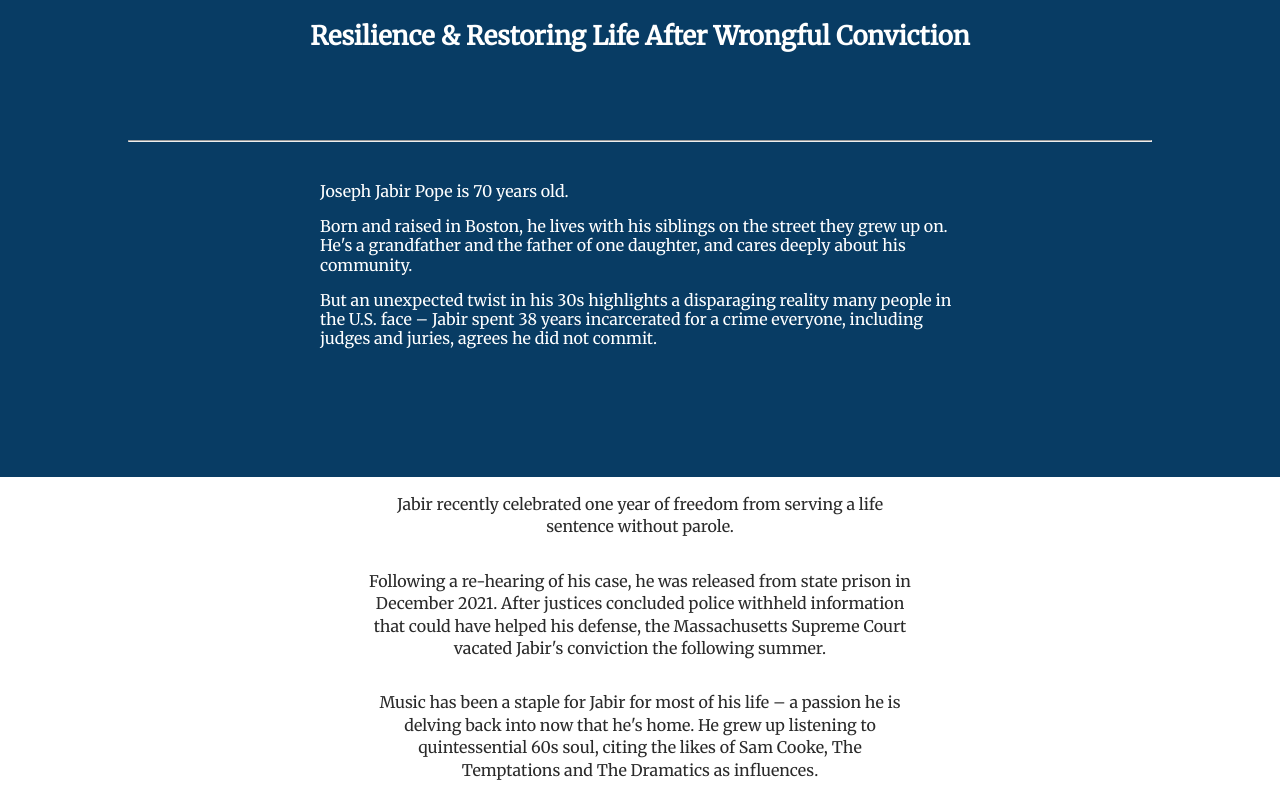
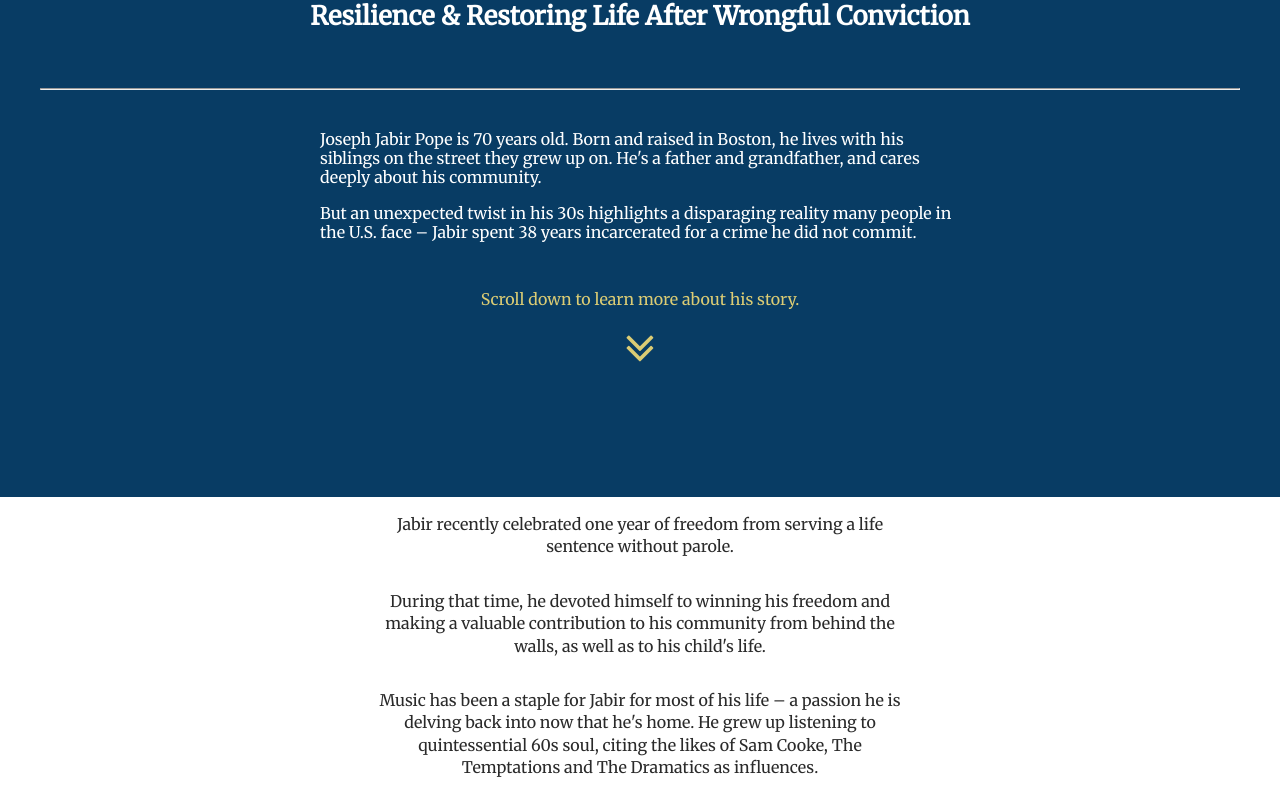
Before and after one commit to dfarooq610/Jabir-Pope-Profile, a plain HTML site: page index.html in a window 1280 px wide. Shown: the part 363-1155 px from the top of the page. Drawn offline with nearby package versions, Linux system fonts and the light colour scheme; a script that the page names is missing.

Commit message:
update banner styles

```diff
--- a/index.html
+++ b/index.html
@@ -41,7 +41,7 @@
         target="blank"
         rel="noopener noreferrer"
       >
-        <img src="./assets/images/NEIP_blue.png" alt="..." height="100px" />
+        <img src="./assets/images/NEIP_blue.png" alt="NEIP logo" height="100px" />
       </a>
     </div>
   </nav>
@@ -53,23 +53,18 @@
     </div>
     <div id="intro">
       <article>
-        <p>Joseph Jabir Pope is 70 years old.</p>
-
-        <p>
-          Born and raised in Boston, he lives with his siblings on the street they grew up on. He's a grandfather and the father of one daughter, and cares deeply about his community.
-        </p>
+        <p>Joseph Jabir Pope is 70 years old. Born and raised in Boston, he lives with his siblings on the street they grew up on. He's a father and grandfather, and cares deeply about his community.</p>
 
         <p>
           But an unexpected twist in his 30s highlights a disparaging reality many
-          people in the U.S. face – Jabir spent 38 years incarcerated for a crime
-          everyone, including judges and juries, agrees he did not commit.
+          people in the U.S. face – Jabir spent 38 years incarcerated for a crime he did not commit.
         </p>
       </article>
    </div>
 
     <div id="scroll-down-indicator">
-      <i class="fa fa-angle-double-down" style="font-size: 48px"></i>
-      <p>Scroll down to learn more about his story.</p>
+      <p style="color:#dbcc74;">Scroll down to learn more about his story.</p>
+      <i class="fa fa-angle-double-down" style="font-size: 48px; color:#dbcc74;"></i>
     </div>
   </div>
 
@@ -84,17 +79,12 @@
       <article>
         <div class="step" data-step="1">
           <p>
-            Jabir recently celebrated one year of freedom from serving a life
-            sentence without parole.
+            Jabir recently celebrated one year of freedom from serving a life sentence without parole.
           </p>
         </div>
         <div class="step" data-step="2">
           <p>
-            Following a re-hearing of his case, he was released from state
-            prison in December 2021. After justices concluded police
-            withheld information that could have helped his defense, the
-            Massachusetts Supreme Court vacated Jabir's conviction the following
-            summer.
+            During that time, he devoted himself to winning his freedom and making a valuable contribution to his community from behind the walls, as well as to his child's life.
           </p>
         </div>
         <div class="step" data-step="3">
@@ -124,18 +114,16 @@
       <article class="in-between">
         <div>
           <h2>Life after release</h2>
-          <p>Jabir also turned to faith ... MORE HERE</p>
-          <p>On his day of release, Jabir knew he wanted to do three things:<br>
-          Cash a check, get a cell phone and take a trip to the mosque.</p>
+          <p>NARRATIVE ABOUT FAITH HERE</p>
         </div>
-        <div class="video">
+        <div class="video" style="text-align:center;">
           <video width="560" height="auto" controls allowfullscreen>
             <source src="./assets/Freedom.mp4" type="video/mp4">
         </video>
         </div>
         <div>
 
-        <p>"Freedom" performed by Jabir Pope, Albert Brown and members of the NEIP Exoneree Network. <cite>Credit: <a href="https://twitter.com/BostonPSL/status/1603032173564809218/video/4?autoplay=0">PSL Boston</a></cite></p>
+        <p style="text-align:center;font-size:0.8em">"Freedom" performed by Jabir Pope, Albert Brown and members of the NEIP Exoneree Network. <cite>Credit: <a href="https://twitter.com/BostonPSL/status/1603032173564809218/video/4?autoplay=0">PSL Boston</a></cite></p>
 
 
         <p>But life after release, in spite of freedom, has not been without its challenges. As one of the older exonerees in the NEIP network, Jabir faces unique obstacles post-release. Most of these are hidden in the tasks and tools that have become commonplace: navigating cell phones and his neighborhood, alike.
--- a/styles.css
+++ b/styles.css
@@ -38,7 +38,7 @@ body {
 #banner {
   display: flex;
   flex-direction: column;
-  padding: 12.5vh 10vw 0vh 10vw;
+  padding: 10vh 10vw 5vh 10vw;
   text-align: center;
   background-color: #083c64;
   font-family: "Merriweather", serif;
@@ -56,11 +56,11 @@ body {
   font-size: 1.6em;
   text-align: center;
   line-height: 1.4em;
-  padding: 0 0 8vh 0;
+  padding: 0 0 4vh 0;
 }
 
 #intro{
-  padding: 2vh 10% 20vh 10%;
+  padding: 2vh 10% 2vh 10%;
   line-height: 1.2em;
   text-align: left;
 }
@@ -194,10 +194,6 @@ h3 {
   color: #2A2A2A;
 }
 
-.step-2 h3{
-  color: #083C64;
-}
-
 .audioWrapper {
   display: flex;
   align-items: center;
@@ -283,9 +279,12 @@ button:hover{
 }
 
 
-/* RESPONSIVE DESIGN */
-@media (max-width: 999px) {
+/* RESPONSIVE DESIGN*/
+@media (max-width: 700px) {
   /* MOBILE */
+  #banner{
+    padding: 10vh 5vh 28vh 5vh;
+  }
   #scrolly-2 {
     display: block;
   }
@@ -323,8 +322,11 @@ button:hover{
   }
 }
 
-@media (min-width: 1000px) and (max-width:1299px) {
+@media (min-width: 701px) and (max-width:1299px) {
   /* SLIGHTLY LARGER */
+  #banner{
+    padding: 10vh 5vh 5vh 5vh;
+  }
   #scrolly-2 {
     display: flex;
   }
```
